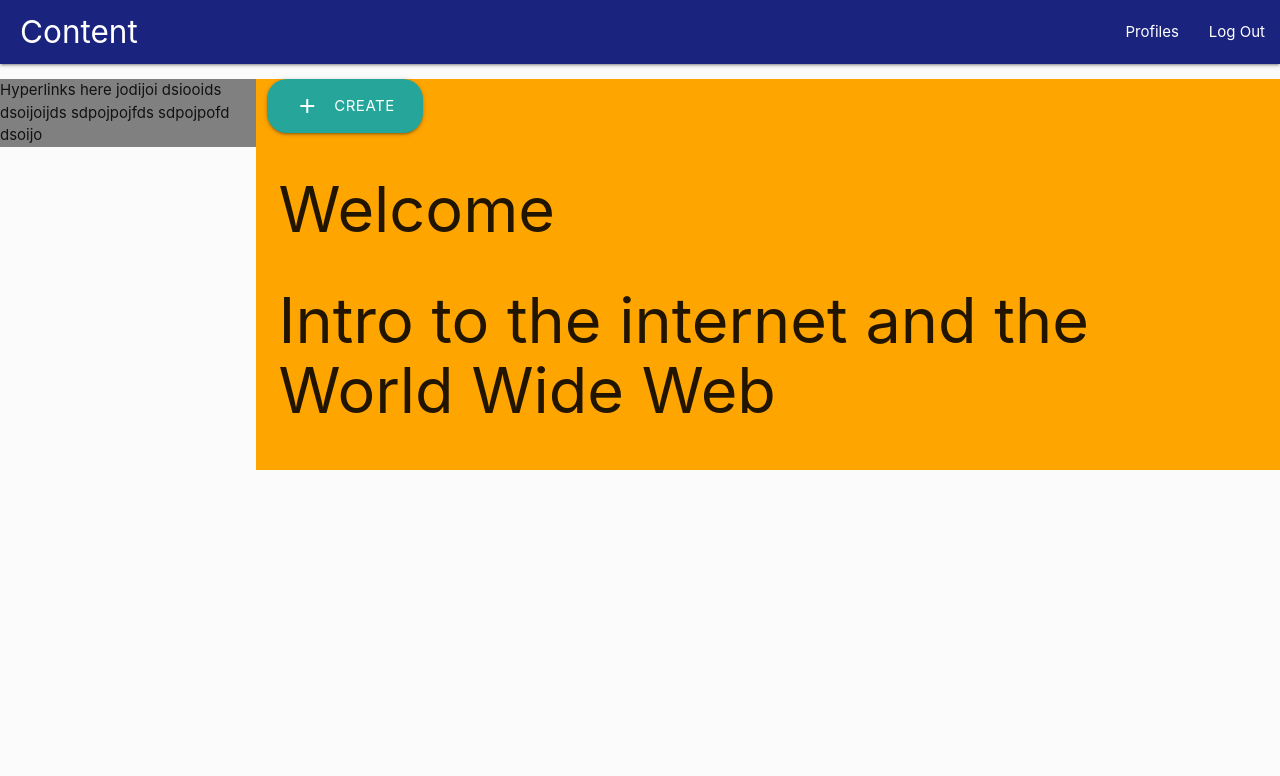
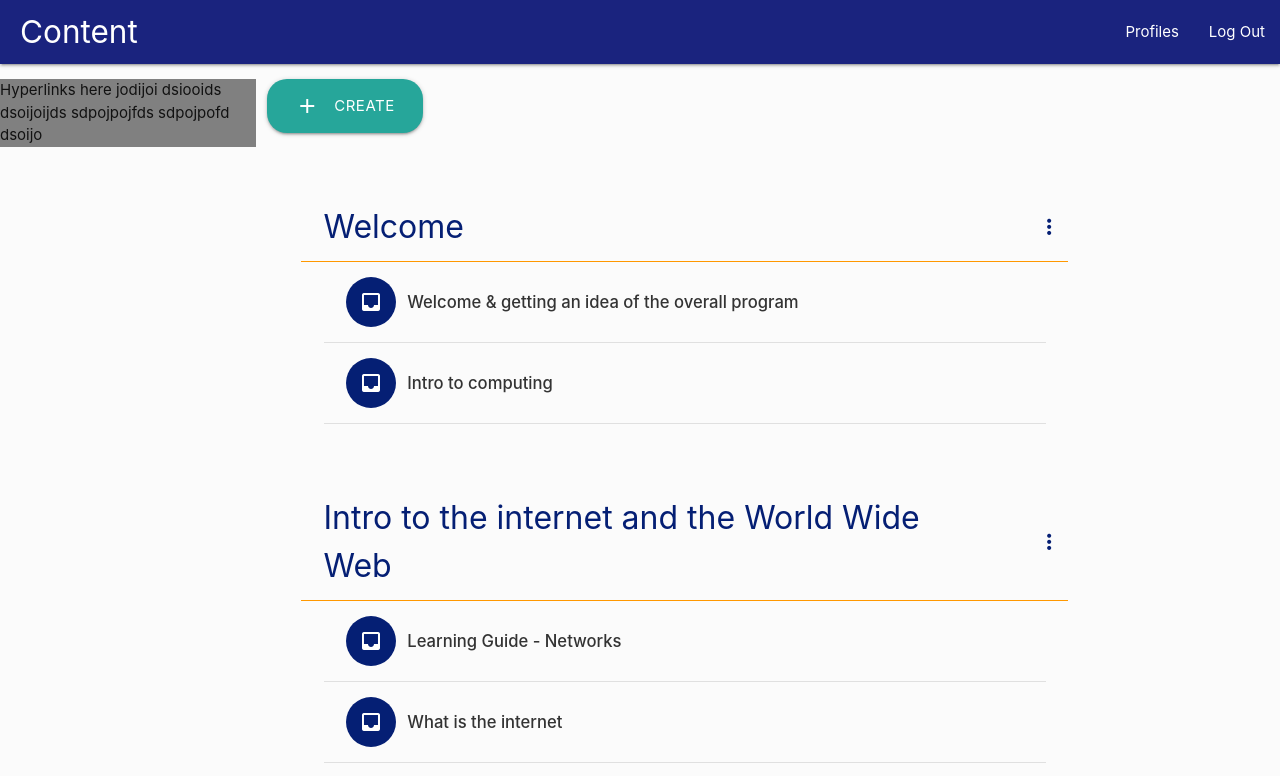
Before and after one commit to Batandwa-mgutsi/Profile-Creator, a React (Create React App) app: page /content in a window 1280 px wide. Shown: the top 776 px of the page. Built offline with nearby package versions, Linux system fonts and the light colour scheme.

Commit message:
Polished layout of topics

```diff
--- /dev/null
+++ b/src/ui/common/styles.css
@@ -0,0 +1,18 @@
+
+/**
+    A floating view is a view that elevates when the user mouse moves over it
+*/
+
+.floating-view:hover {
+    box-shadow: 0px 4px 10px #00000029;
+    border-radius: 20px;
+    cursor: move;
+}
+
+/**
+    Selectable list items
+**/
+
+.selectable-item:hover {
+    background-color: whitesmoke;
+}
--- a/src/ui/views/content_view/content_view.js
+++ b/src/ui/views/content_view/content_view.js
@@ -4,6 +4,8 @@ import { ViewModelConsumer } from '../../../mvvm';
 
 import ContentViewModel from './content_viewmodel';
 import { Topic } from '../../common/models';
+
+import '../../common/styles.css';
 
 class ContentView extends ViewModelConsumer {
     constructor(props) {
@@ -34,7 +36,7 @@ class ContentView extends ViewModelConsumer {
                         <div style={{ backgroundColor: 'grey', width: '20%', float: 'left' }} >
                             Hyperlinks here jodijoi  dsiooids  dsoijoijds  sdpojpojfds  sdpojpofd  dsoijo
                     </div>
-                        <div style={{ backgroundColor: 'orange', width: '80%', float: 'right' }}>
+                        <div style={{ width: '80%', float: 'right' }}>
                             <div className='row'>
                                 <div className='col s12'>
                                     <a className="waves-effect waves-light btn-large" style={{ borderRadius: '20px' }}>
@@ -42,11 +44,14 @@ class ContentView extends ViewModelConsumer {
                                     </a>
                                 </div>
 
-                                <div className='col s12' style={{ overflow: 'auto' }}>
+                                <div className='col s12' style={{ overflow: 'auto', paddingTop: '20px', paddingBottom: '20px' }}>
                                     <div className='col s10'>
                                         {
                                             model.allTopics().map((topic) => {
-                                                return <TopicView topic={topic} />
+
+                                                return <div className='col s12 floating-view'>
+                                                    <TopicView topic={topic} />
+                                                </div>
                                             })
                                         }
                                     </div>
@@ -69,7 +74,59 @@ class ContentView extends ViewModelConsumer {
  * @param {Function()} props.onEdit
  */
 function TopicView(props) {
-    return <h1>{props.topic.title}</h1>
+    return <div className='col s12' style={{ paddingTop: '50px', paddingBottom: '20px' }}>
+        <div className='col s12' style={{ paddingBottom: '10px', display: 'flex', alignItems: 'center' }}>
+            <div className='col s11' style={{ fontSize: '2.5vw', color: '#051F74' }}>
+                {props.topic.title}
+            </div>
+            <div className='col s1'>
+                <div className='btn-flat waves-effect waves-light'>
+                    <i class="material-icons right" style={{ color: '#051F74', fontSize: '1.9vw' }}>more_vert</i>
+                </div>
+            </div>
+        </div>
+
+        <div className='col s12 divider orange' />
+
+        <div className='col s12'>
+            {
+                props.topic.material.map((material) => {
+                    return <div className='col s12' style={{ cursor: 'pointer' }}>
+                        <MaterialView material={material} />
+                        <div className='col s12 divider' />
+                    </div>
+                })
+            }
+        </div>
+    </div>
+}
+
+/**
+ *
+ * @param {Material} props.material
+ */
+function MaterialView(props) {
+    return <div className='col s12 selectable-item' style={{ paddingLeft: '0px', paddingTop: '15px', paddingBottom: '15px' }}>
+        <div className='col s12' style={{ display: 'flex', alignItems: 'center' }}>
+            <div className='col' >
+                <div style={{
+                    backgroundColor: '#051F74',
+                    height: '50px',
+                    width: '50px',
+                    borderRadius: '50%',
+                    display: 'flex',
+                    justifyContent: 'center',
+                    alignItems: 'center'
+                }}>
+                    <i class="material-icons" style={{ color: 'white', }}>inbox</i>
+                </div>
+            </div>
+            <div style={{ color: '#333333', fontSize: '1.3vw', fontWeight: '500' }}>
+                {props.material.title}
+            </div>
+        </div>
+
+    </div>
 }
 
 export default withCookies(ContentView);
```
